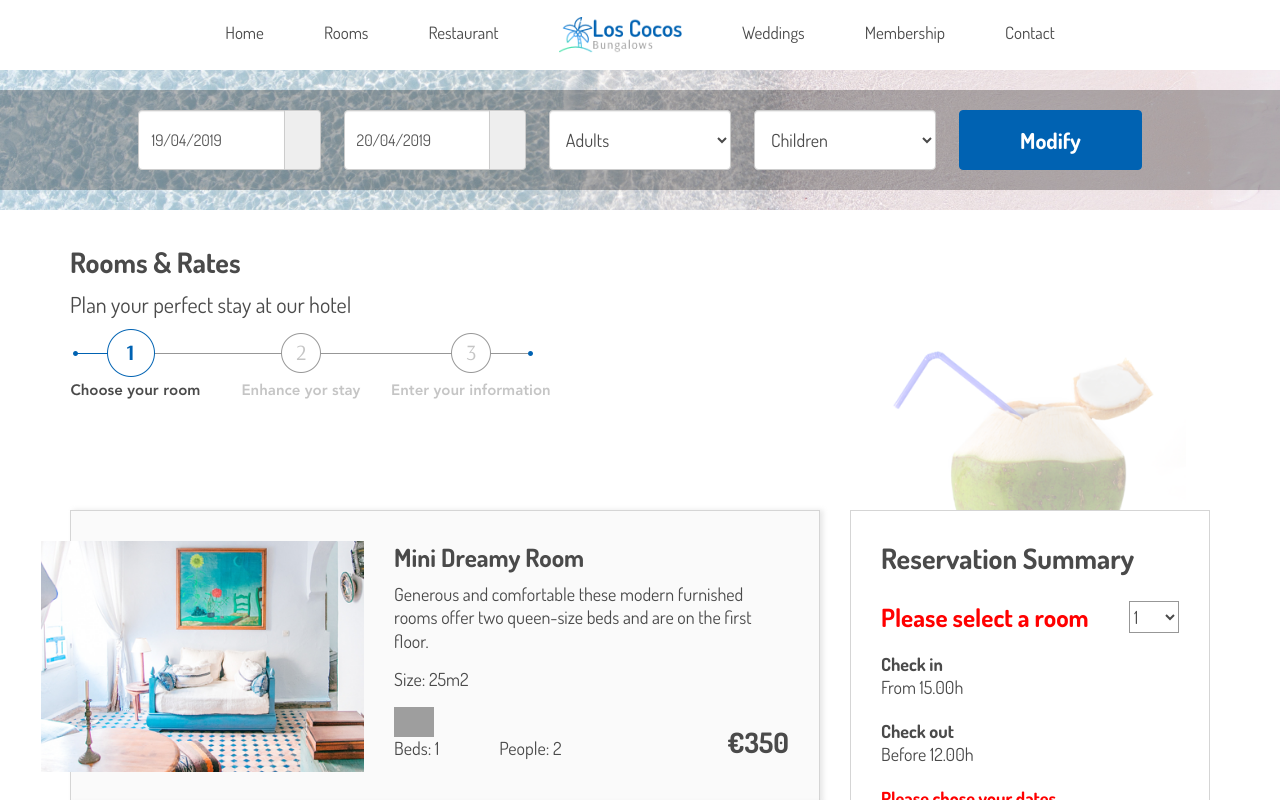
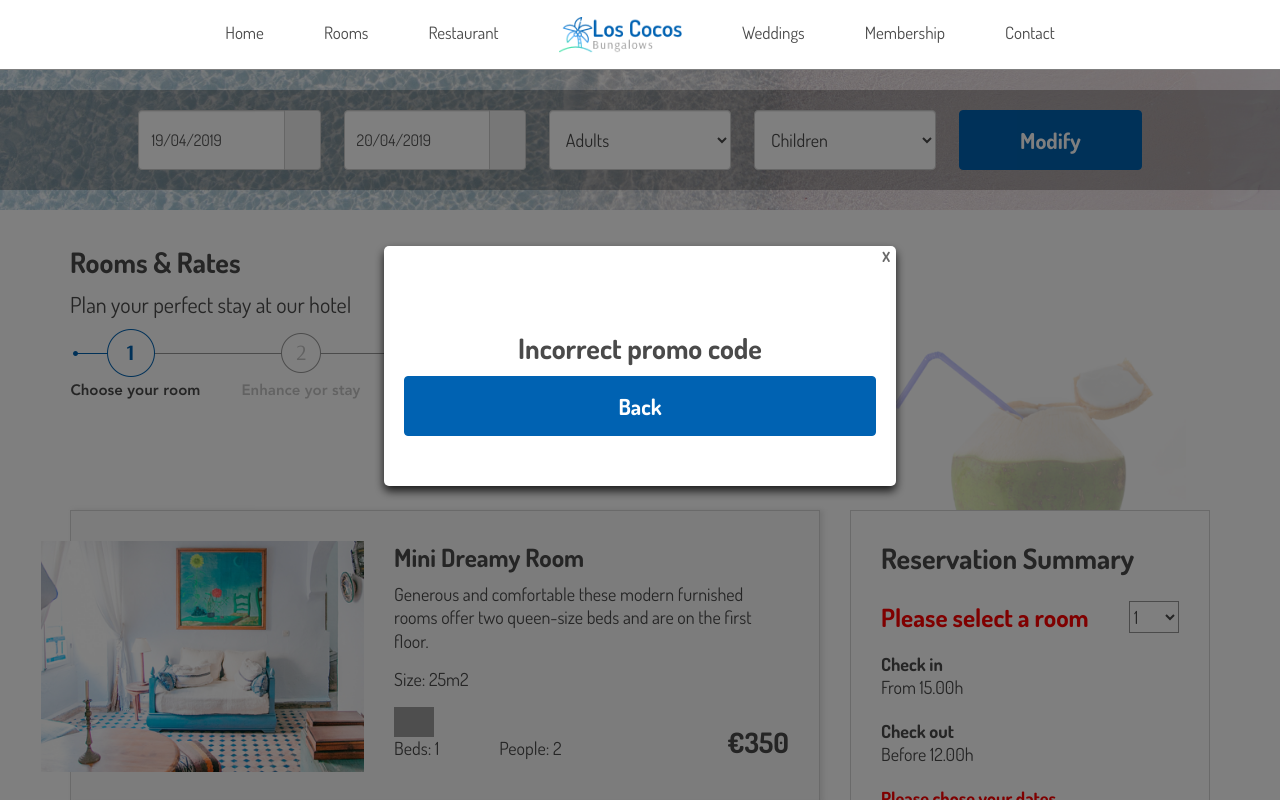
Before and after one commit to rdnd0/React_cocos_hotel, a React (Create React App) app: page / in a window 1280 px wide. Shown: the top 800 px of the page. Built offline with nearby package versions, Linux system fonts and the light colour scheme; grey boxes are pictures that could not be loaded; a web font is replaced by a local one.

Commit message:
incorrect promo code validation applied

```diff
--- a/src/components/Room.js
+++ b/src/components/Room.js
@@ -7,7 +7,7 @@ export default class Room extends Component {
   };
   componentDidMount() {
     let path = window.location.pathname;
-    let regex = /promo_code=\d{2}$/;
+    let regex = /promo_code=[1-5][05]$/;
     if (path && regex.test(path)) {
       let discount = path.replace(/\/promo_code=/, "");
       this.setState({
--- a/src/components/Roomlist.js
+++ b/src/components/Roomlist.js
@@ -5,15 +5,22 @@ import Modal from "./Modal";
 export default class Roomlist extends Component {
   state = {
     discount: 0,
-    messageOn: false
+    messageOn: false,
+    incorrectPromo: undefined
   };
   componentDidMount() {
     let path = window.location.pathname;
-    let regex = /promo_code=\d{2}$/;
+    let regex = /promo_code=[1-5][05]$/;
     if (path && regex.test(path)) {
       let discount = path.replace(/\/promo_code=/, "");
       this.setState({
         discount,
+        messageOn: true,
+        incorrectPromo: false
+      });
+    } else if (path) {
+      this.setState({
+        incorrectPromo: true,
         messageOn: true
       });
     }
@@ -30,11 +37,17 @@ export default class Roomlist extends Component {
   render() {
     return (
       <div className="col-md-8 main">
-        {this.state.messageOn && (
-          <Modal closeModal={this.closeMessage} message={"Configure trip!"}>
-            <h2>{this.state.discount}% discount applied</h2>
-          </Modal>
-        )}
+        {this.state.incorrectPromo
+          ? this.state.messageOn && (
+              <Modal closeModal={this.closeMessage} message={"Back"}>
+                <h2>Incorrect promo code</h2>
+              </Modal>
+            )
+          : this.state.messageOn && (
+              <Modal closeModal={this.closeMessage} message={"Configure trip!"}>
+                <h2>{this.state.discount}% discount applied</h2>
+              </Modal>
+            )}
         <Room
           name="Mini Dreamy Room"
           desc="Generous and comfortable these modern furnished rooms offer two
```
